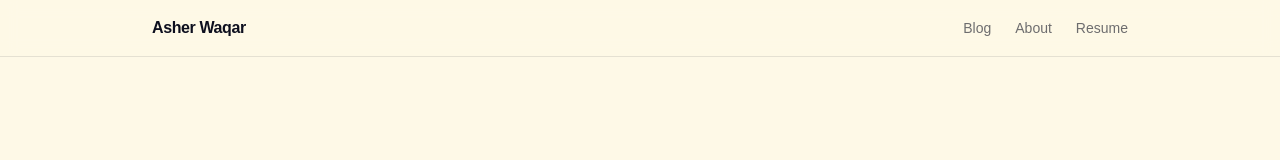
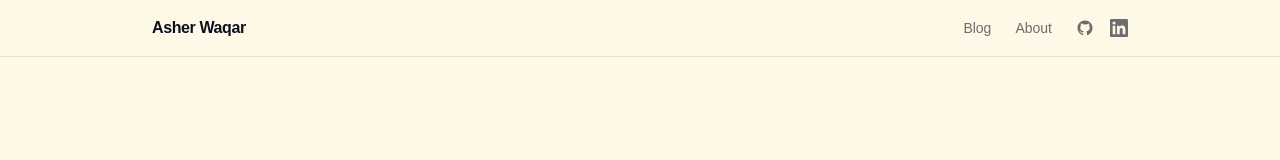
Before and after one commit to awaq96/portfolio, a Next.js app: page / in a window 1280 px wide. Shown: the top 160 px of the page. Built offline with nearby package versions, Linux system fonts and the light colour scheme.

Commit message:
Move linked in and github to nav bar and make it their logo

```diff
--- a/app/components/layout/Footer.tsx
+++ b/app/components/layout/Footer.tsx
@@ -3,24 +3,6 @@
     <footer className="border-t border-foreground/10 py-10 mt-24">
       <div className="max-w-5xl mx-auto px-6 flex flex-col sm:flex-row items-center justify-between gap-4 text-sm text-foreground/40">
         <span>© {new Date().getFullYear()} Asher Waqar</span>
-        <div className="flex items-center gap-5">
-          <a
-            href="https://github.com/asherwaqar"
-            target="_blank"
-            rel="noopener noreferrer"
-            className="hover:text-foreground transition-colors"
-          >
-            GitHub
-          </a>
-          <a
-            href="https://linkedin.com/in/asherwaqar"
-            target="_blank"
-            rel="noopener noreferrer"
-            className="hover:text-foreground transition-colors"
-          >
-            LinkedIn
-          </a>
-        </div>
       </div>
     </footer>
   );
--- a/app/components/layout/Nav.tsx
+++ b/app/components/layout/Nav.tsx
@@ -6,7 +6,27 @@
 const links = [
   { label: "Blog", href: "/blog" },
   { label: "About", href: "/about" },
-  { label: "Resume", href: "/resume.pdf", external: true },
+];
+
+const socials = [
+  {
+    label: "GitHub",
+    href: "https://github.com/awaq96",
+    icon: (
+      <svg width="18" height="18" viewBox="0 0 24 24" fill="currentColor">
+        <path d="M12 2C6.477 2 2 6.477 2 12c0 4.418 2.865 8.166 6.839 9.489.5.092.682-.217.682-.482 0-.237-.009-.868-.013-1.703-2.782.604-3.369-1.342-3.369-1.342-.454-1.155-1.11-1.462-1.11-1.462-.908-.62.069-.608.069-.608 1.003.07 1.531 1.03 1.531 1.03.892 1.529 2.341 1.087 2.91.832.092-.647.35-1.088.636-1.338-2.22-.253-4.555-1.11-4.555-4.943 0-1.091.39-1.984 1.029-2.683-.103-.253-.446-1.27.098-2.647 0 0 .84-.269 2.75 1.025A9.578 9.578 0 0 1 12 6.836a9.59 9.59 0 0 1 2.504.337c1.909-1.294 2.747-1.025 2.747-1.025.546 1.377.203 2.394.1 2.647.64.699 1.028 1.592 1.028 2.683 0 3.842-2.339 4.687-4.566 4.935.359.309.678.919.678 1.852 0 1.336-.012 2.415-.012 2.741 0 .267.18.578.688.48C19.138 20.163 22 16.418 22 12c0-5.523-4.477-10-10-10z" />
+      </svg>
+    ),
+  },
+  {
+    label: "LinkedIn",
+    href: "https://linkedin.com/in/awaqar",
+    icon: (
+      <svg width="18" height="18" viewBox="0 0 24 24" fill="currentColor">
+        <path d="M20.447 20.452h-3.554v-5.569c0-1.328-.027-3.037-1.852-3.037-1.853 0-2.136 1.445-2.136 2.939v5.667H9.351V9h3.414v1.561h.046c.477-.9 1.637-1.85 3.37-1.85 3.601 0 4.267 2.37 4.267 5.455v6.286zM5.337 7.433a2.062 2.062 0 0 1-2.063-2.065 2.064 2.064 0 1 1 2.063 2.065zm1.782 13.019H3.555V9h3.564v11.452zM22.225 0H1.771C.792 0 0 .774 0 1.729v20.542C0 23.227.792 24 1.771 24h20.451C23.2 24 24 23.227 24 22.271V1.729C24 .774 23.2 0 22.222 0h.003z" />
+      </svg>
+    ),
+  },
 ];
 
 export default function Nav() {
@@ -44,6 +64,20 @@
               </Link>
             )
           )}
+          <div className="flex items-center gap-4">
+            {socials.map((s) => (
+              <a
+                key={s.label}
+                href={s.href}
+                target="_blank"
+                rel="noopener noreferrer"
+                aria-label={s.label}
+                className="text-foreground/60 hover:text-foreground transition-colors"
+              >
+                {s.icon}
+              </a>
+            ))}
+          </div>
         </div>
 
         {/* Mobile toggle */}
@@ -92,6 +126,20 @@
                 </Link>
               )
             )}
+            <div className="flex items-center gap-4 pt-1">
+              {socials.map((s) => (
+                <a
+                  key={s.label}
+                  href={s.href}
+                  target="_blank"
+                  rel="noopener noreferrer"
+                  aria-label={s.label}
+                  className="text-foreground/60 hover:text-foreground transition-colors"
+                >
+                  {s.icon}
+                </a>
+              ))}
+            </div>
           </div>
         </div>
       )}
```
